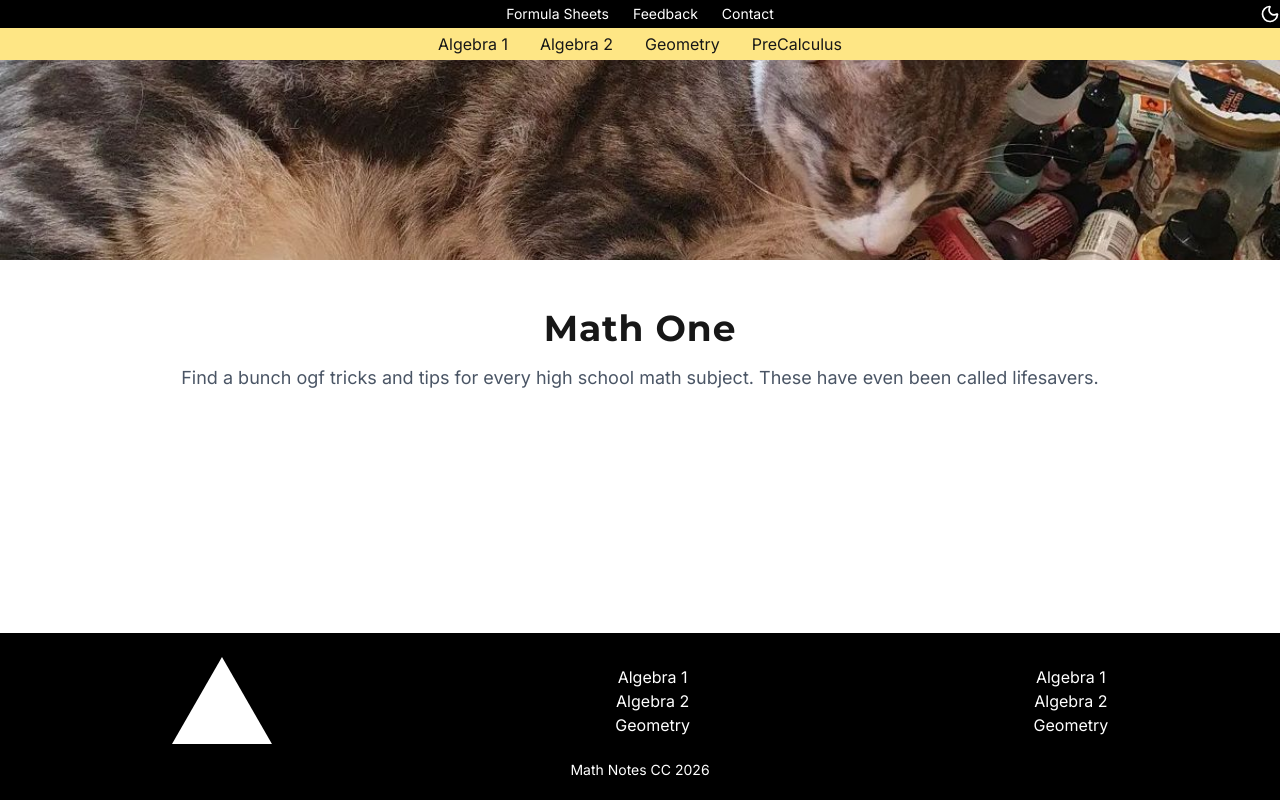
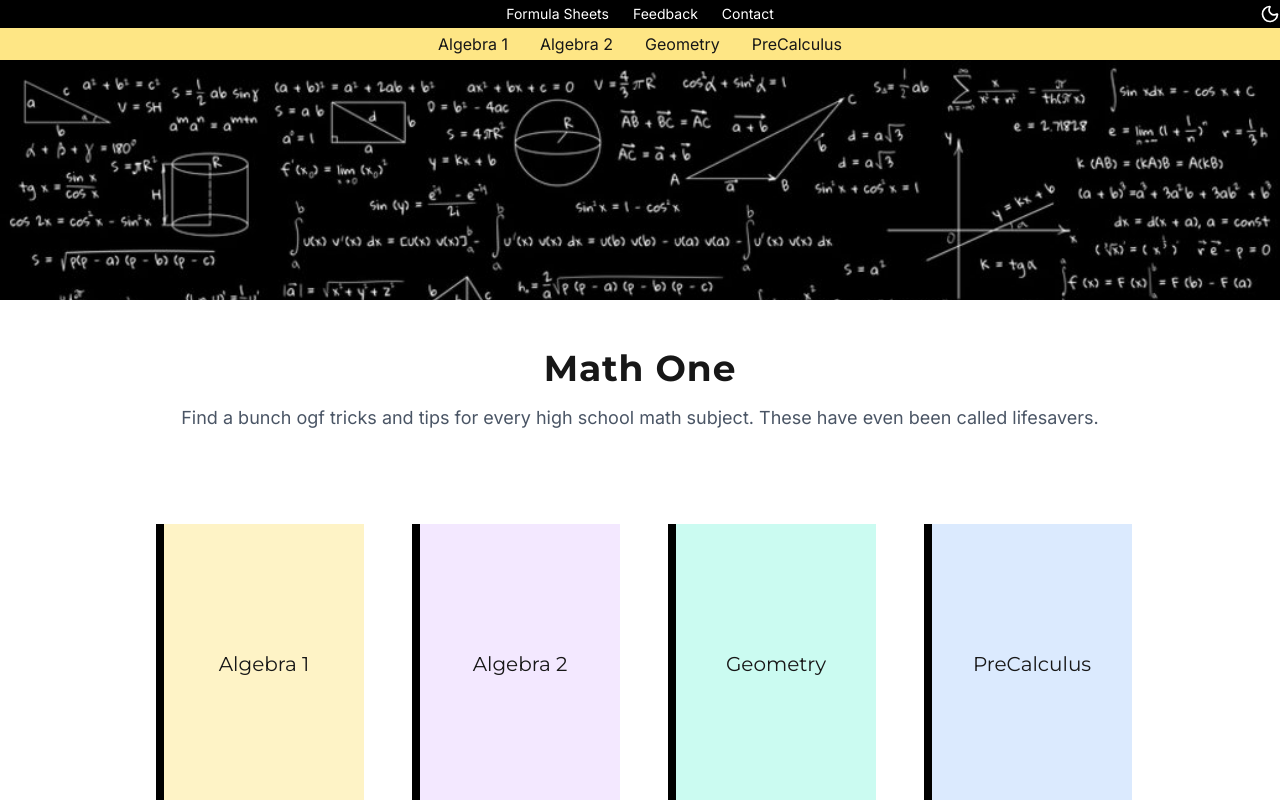
Before and after one commit to dakshs-07/math-notes, a Next.js app: page / in a window 1280 px wide. Shown: the top 800 px of the page. Built offline with nearby package versions, Linux system fonts and the light colour scheme.

Commit message:
added book components and updated mainn page layout and style

```diff
--- a/app/page.jsx
+++ b/app/page.jsx
@@ -1,20 +1,34 @@
+import Book from "@/components/Book";
 import Image from "next/image";
 
 export default function Home() {
   return (
-    <div>
-      <Image
-        src="/cat.jpg"
-        alt="hero image bro"
-        className="w-full h-50 object-cover"
-        width={100}
-        height={100}
-      />
+    <div className="relative">
+      <div className="w-full h-[30vh] overflow-hidden">
+        <Image
+          src="/math1.jpg"
+          alt="hero image"
+          width={1200}
+          height={600}
+          className="w-full h-auto"
+        />
+      </div>
       <div className="py-12 px-6 text-center">
         <h1 className="text-4xl font-bold mb-4 tracking-wide">Math One</h1>
-      <p className="text-lg text-gray-600 mb-6">
-        Find a bunch ogf tricks and tips for every high school math subject. These have even been called lifesavers.
-      </p>
+        <p className="text-lg text-gray-600 mb-6">
+          Find a bunch ogf tricks and tips for every high school math subject.
+          These have even been called lifesavers.
+        </p>
+      </div>
+      <div className="flex items-center justify-center gap-10">
+        <Book color="bg-amber-100" title="Algebra 1" link="/math/Algebra1" />
+        <Book color="bg-purple-100" title="Algebra 2" link="/math/Algebra2" />
+        <Book color="bg-teal-100" title="Geometry" link="/math/Geometry" />
+        <Book
+          color="bg-blue-100"
+          title="PreCalculus"
+          link="/math/PreCalculus"
+        />
       </div>
     </div>
   );
--- /dev/null
+++ b/components/Book.jsx
@@ -0,0 +1,20 @@
+import Link from 'next/link';
+import React from 'react'
+
+function Book({color, title, link}) {
+  return (
+    <div>
+      <Link href={link}>
+        <div className="w-50 h-70 my-5 mx-2 bg-black cursor-pointer hover:translate-1">
+          <div
+            className={`${color} m-2 w-full h-full flex justify-center items-center`}
+          >
+            <h1 className="text-center text-xl">{title}</h1>
+          </div>
+        </div>
+      </Link>
+    </div>
+  );
+}
+
+export default Book
```
Also changed, not shown: public/math1.jpg (added).
